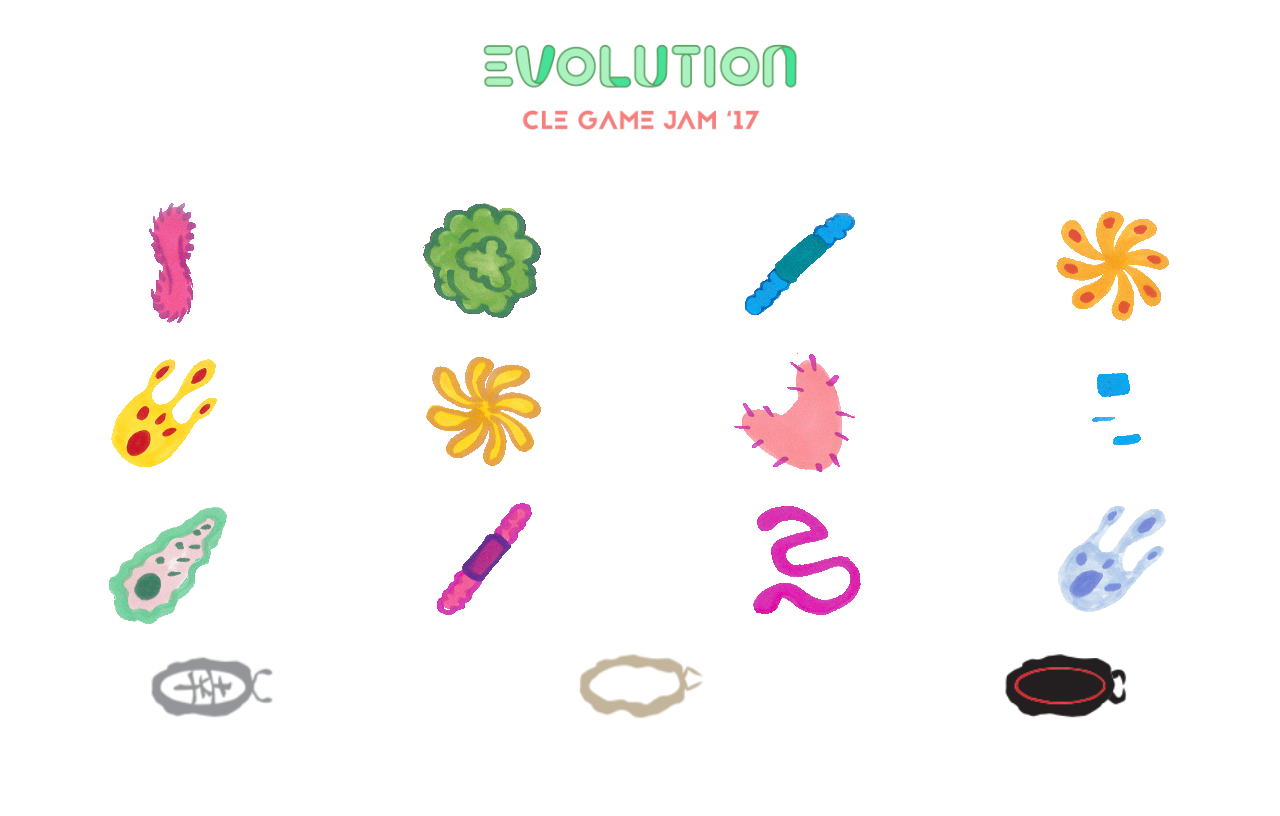
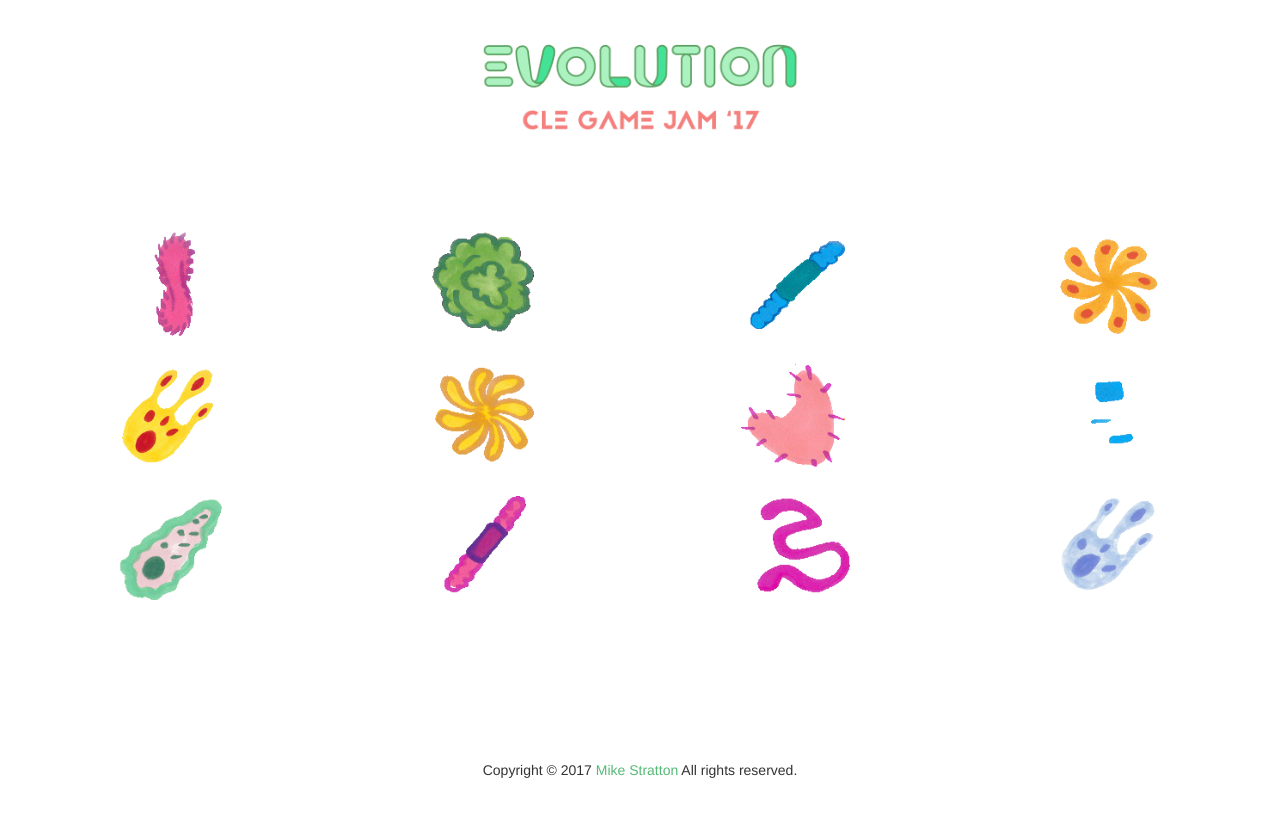
Before and after one commit to dirtydoggamestudio/evolution, a plain HTML site: page index.html in a window 1280 px wide. Drawn offline with nearby package versions, Linux system fonts and the light colour scheme.

Commit message:
credits, removed unusable graphics

```diff
--- a/assets/css/style.css
+++ b/assets/css/style.css
@@ -1,10 +1,33 @@
-a{
+* {
+    margin:0; padding:0;
+} /* to remove the top and left whitespace */
+
+html, body {
+    margin:0 !important;
+    width:100%;
+    height:100%;
+    overflow:hidden !important;
+    display: block;  /* No floating content on sides */
+} /* just to be sure these are full screen*/
+
+canvas {
+    position: absolute;
+    left: 0px;
+    top: 0px;
+} /* To remove the scrollbars */
+
+
+
+a {
     color:#56ba77;
 }
 
+.row {
+    margin:0;
+}
 .logo{
     height:250px;
-    margin:-30px 0 -30px 0;
+    margin:-30px 0 0 0;
 }
 
 .logo img{
@@ -14,11 +37,11 @@ a{
 .enemy{
 
     text-align:center;
-    padding:10px;
+    padding:10px 0px;
 }
 
 .enemy img{
-    width:128px;
+    width:110px;
     height: auto;
 }
 
@@ -27,7 +50,6 @@ a{
 }
 
 .footer{
-
-    text-shadow: 2px 2px green;
+    margin-top:150px;
     height:80px;
 }
--- a/index.html
+++ b/index.html
@@ -11,14 +11,15 @@
     <!-- Latest compiled and minified JavaScript -->
     <script src="https://maxcdn.bootstrapcdn.com/bootstrap/3.3.7/js/bootstrap.min.js" integrity="sha384-Tc5IQib027qvyjSMfHjOMaLkfuWVxZxUPnCJA7l2mCWNIpG9mGCD8wGNIcPD7Txa" crossorigin="anonymous"></script>
 </head>
-<body style="font-family:Comic Sans MF">
+<body>
 <div class="container-fluid">
+
     <div class="row text-center logo">
         <img src="assets/evolution_design.png">
     </div>
-        <div class="row enemy neg-top-margin">
+        <div class="row enemy">
         <div class="col-md-3"><img src="assets/seperated/8.gif"></div>
-        <div class="col-md-3"><a href="follow-mouse.html">
+        <div class="col-md-3"><a href="game.html">
             <img src="assets/seperated/12.gif"></a>
             </div>
         <div class="col-md-3"><img src="assets/seperated/16.gif"></div>
@@ -39,18 +40,13 @@
         <div class="col-md-3"><img src="assets/seperated/18.gif"></div>
     </div>
 
-
-    <div class="row">
-        <div class="col-md-4 enemy"><img src="assets/good-animate.gif"></div>
-        <div class="col-md-4 enemy"><img src="assets/Neutral_Cell_Animation.gif"></div>
-        <div class="col-md-4 enemy"><img src="assets/Evil_Cell_Animation_GIF.gif"></div>
-
-    </div>
-
-    <div class="row text-center footer">
-    </div>
 </div>
 
+
+<div class="row text-center footer">
+    Copyright &copy 2017 <a href="http://www.mikestratton.net">Mike Stratton</a> All rights reserved. <br/>
+
+</div>
 
 <!-- jQuery (necessary for Bootstrap's JavaScript plugins) -->
 <script src="https://ajax.googleapis.com/ajax/libs/jquery/1.12.4/jquery.min.js"></script>
```
Also changed, not shown: follow-mouse.html (deleted, +0 -14 lines), game.html (+4 -7 lines), js/follow-mouseEDIT.js (deleted, +0 -31 lines), js/game.js (renamed from js/follow-mouse.js, +32 -5 lines), assets/audio/germs_002.jpg (renamed from assets/Game music/germs_002.jpg), 11 other files.
